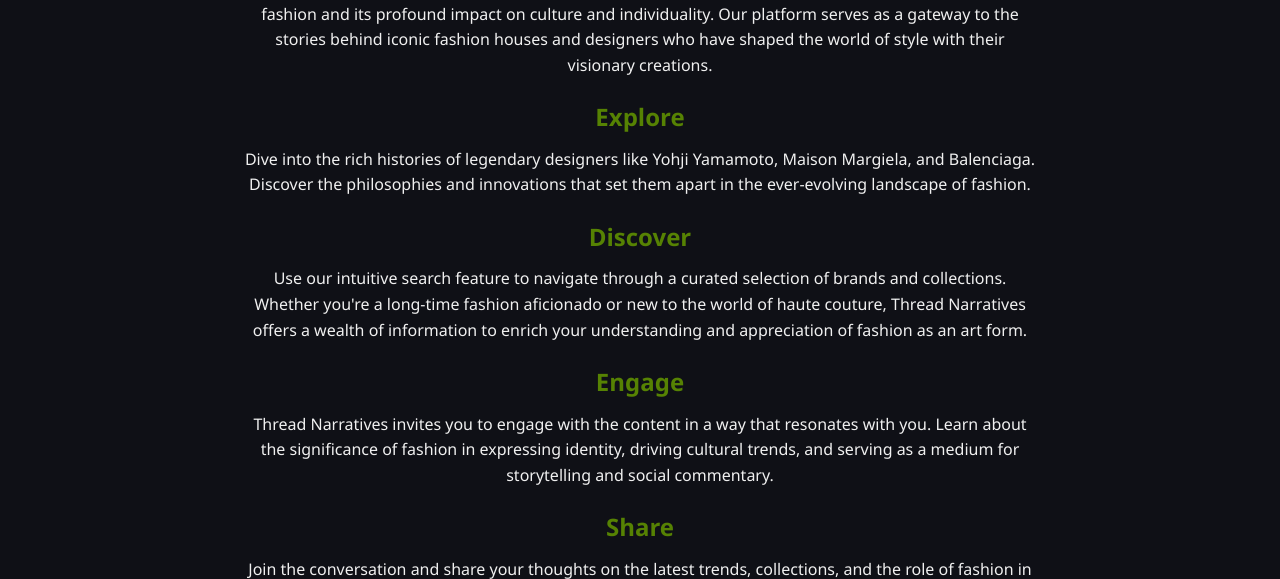
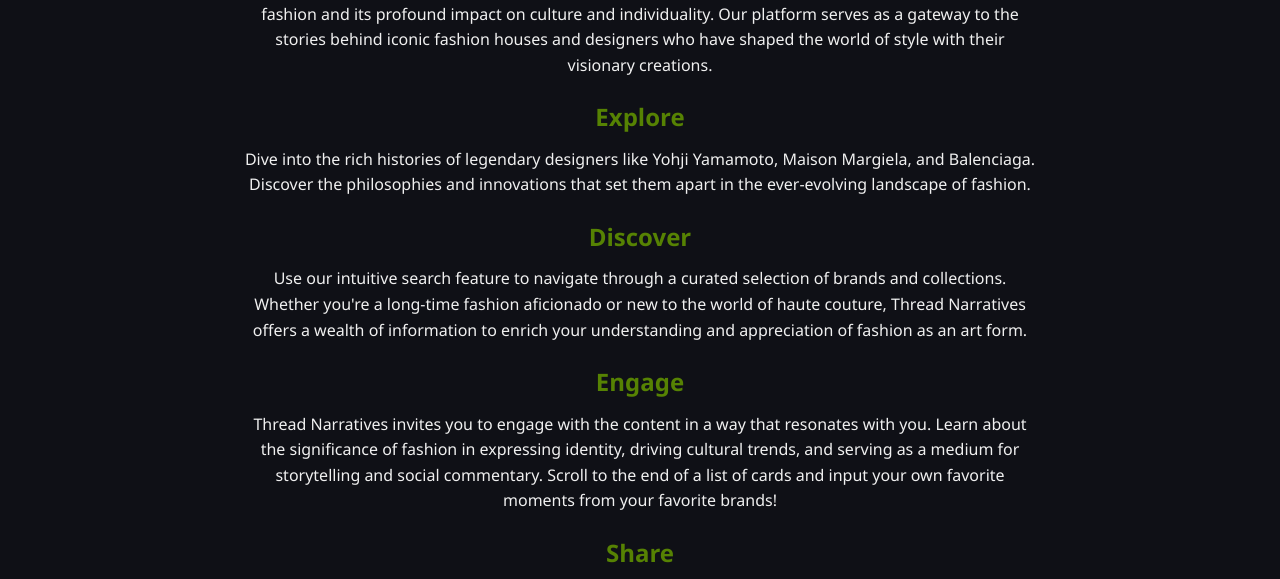
Before and after one commit to kyyochen/ThreadNarrative, a plain HTML site: page index.html in a window 1280 px wide. Shown: the part 188-767 px from the top of the page. Drawn offline with Linux system fonts and the light colour scheme.

Commit message:
Update index.html

```diff
--- a/index.html
+++ b/index.html
@@ -38,7 +38,7 @@
 
     <section class="content-section">
         <h2>Engage</h2>
-        <p>Thread Narratives invites you to engage with the content in a way that resonates with you. Learn about the significance of fashion in expressing identity, driving cultural trends, and serving as a medium for storytelling and social commentary.</p>
+        <p>Thread Narratives invites you to engage with the content in a way that resonates with you. Learn about the significance of fashion in expressing identity, driving cultural trends, and serving as a medium for storytelling and social commentary. Scroll to the end of a list of cards and input your own favorite moments from your favorite brands!</p>
     </section>
 
     <section class="content-section">
```
